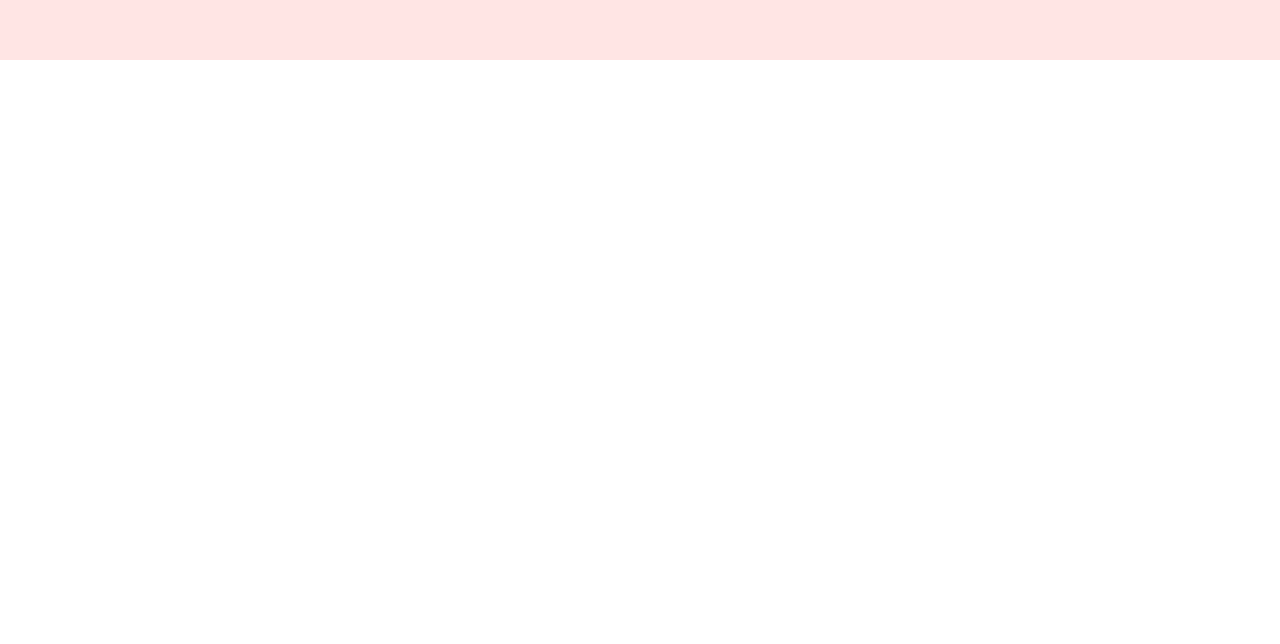
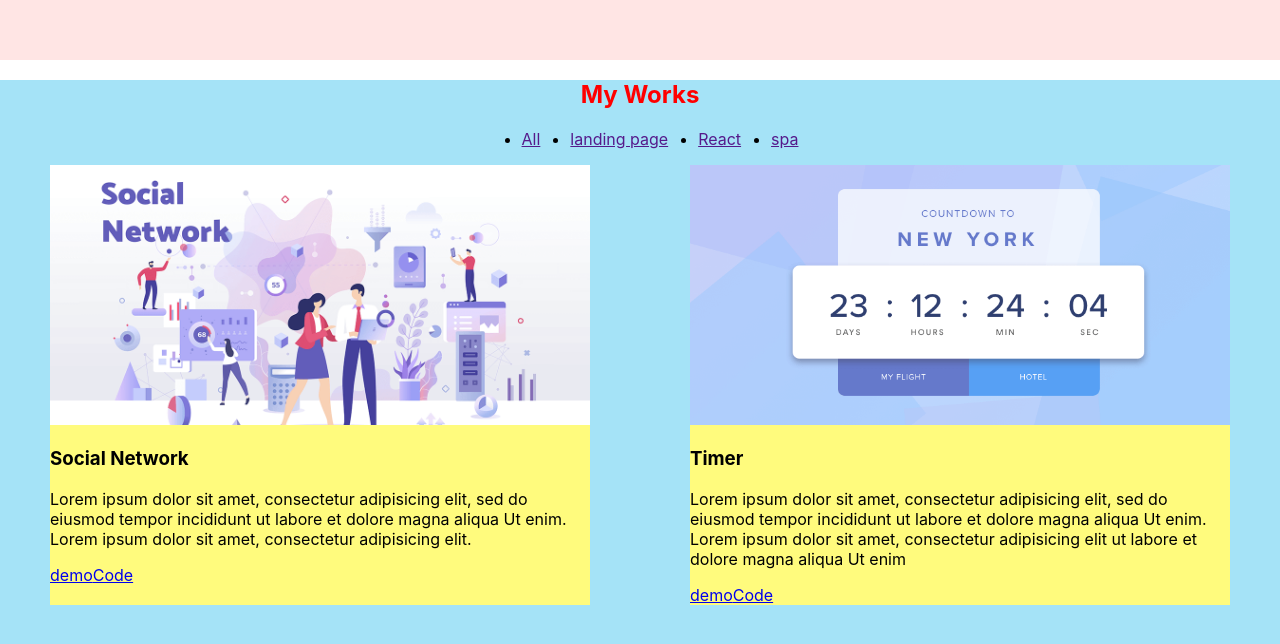
Before and after one commit to Moi-glaza-vezde/portfolio1, a React app: page / in a window 1280 px wide. Shown: the part 1614-2258 px from the top of the page. Before the commit the page ends 1674 px from the top, so only its background shows below. Built offline with nearby package versions, Linux system fonts and the light colour scheme.

Commit message:
block works

```diff
--- a/src/App.tsx
+++ b/src/App.tsx
@@ -3,6 +3,7 @@
 import { Header } from './layout/header/Header';
 import { Main } from './layout/sections/main/Main';
 import { Skills } from './layout/sections/skills/Skills';
+import { Works } from './layout/sections/works/Works';
 
 function App() {
    return (
@@ -10,6 +11,7 @@
          <Header />
          <Main />
          <Skills />
+         <Works />
       </div>
    );
 }
--- a/src/components/menu/Menu.tsx
+++ b/src/components/menu/Menu.tsx
@@ -1,25 +1,17 @@
 import React from 'react';
 import styled from 'styled-components';
 
-export const Menu = () => {
+export const Menu = (props: { menuItems: Array<string> }) => {
    return (
       <StyledMeny>
          <ul>
-            <li>
-               <a href="">Home</a>
-            </li>
-            <li>
-               <a href="">Skills</a>
-            </li>
-            <li>
-               <a href="">Works</a>
-            </li>
-            <li>
-               <a href="">Testimony</a>
-            </li>
-            <li>
-               <a href="">Contact</a>
-            </li>
+            {props.menuItems.map((item: string, index: number) => {
+               return (
+                  <li key={index}>
+                     <a href="">{item}</a>
+                  </li>
+               );
+            })}
          </ul>
       </StyledMeny>
    );
@@ -29,5 +21,6 @@
    ul {
       display: flex;
       gap: 30px;
+      justify-content: center;
    }
 `;
--- a/src/layout/header/Header.tsx
+++ b/src/layout/header/Header.tsx
@@ -3,11 +3,13 @@
 import { Logo } from '../../components/logo/Logo';
 import { Menu } from '../../components/menu/Menu';
 
+const items = ['Home', 'Skills', 'Works', 'Testimony', 'Contact'];
+
 export const Header = () => {
    return (
       <StyledHeader>
          <Logo />
-         <Menu />
+         <Menu menuItems={items} />
       </StyledHeader>
    );
 };
--- /dev/null
+++ b/src/layout/sections/works/Works.tsx
@@ -0,0 +1,41 @@
+import React from 'react';
+import styled from 'styled-components';
+import { SectionTitle } from '../../../components/SectionTitle';
+import { Menu } from '../../../components/menu/Menu';
+import { FlexWrapper } from '../../../components/FlexWrapper';
+import { Work } from './work/Work';
+
+import socialImg from '../../../assets/images/proj-1.png';
+import timerImg from '../../../assets/images/proj-2.png';
+
+const worksItems = ['All', 'landing page', 'React', 'spa'];
+export const Works = () => {
+   return (
+      <StyledWorks>
+         <SectionTitle>My Works</SectionTitle>
+         <Menu menuItems={worksItems} />
+
+         <FlexWrapper justify="space-around">
+            <Work
+               src={socialImg}
+               title={'Social Network'}
+               text={
+                  'Lorem ipsum dolor sit amet, consectetur adipisicing elit, sed do eiusmod tempor incididunt ut labore et dolore magna aliqua Ut enim. Lorem ipsum dolor sit amet, consectetur adipisicing elit.'
+               }
+            />
+            <Work
+               src={timerImg}
+               title={'Timer'}
+               text={
+                  'Lorem ipsum dolor sit amet, consectetur adipisicing elit, sed do eiusmod tempor incididunt ut labore et dolore magna aliqua Ut enim. Lorem ipsum dolor sit amet, consectetur adipisicing elit  ut labore et dolore magna aliqua Ut enim'
+               }
+            />
+         </FlexWrapper>
+      </StyledWorks>
+   );
+};
+
+const StyledWorks = styled.section`
+   min-height: 100vh;
+   background-color: #a5e3f7;
+`;
--- /dev/null
+++ b/src/layout/sections/works/work/Work.tsx
@@ -0,0 +1,35 @@
+import React from 'react';
+import styled from 'styled-components';
+
+type WorkPropsType = {
+   title: string;
+   text: string;
+   src: string;
+};
+export const Work = (props: WorkPropsType) => {
+   return (
+      <StyledWork>
+         <Image src={props.src} alt="" />
+         <Title>{props.title}</Title>
+         <Text>{props.text} </Text>
+         <Link href={'#'}>demo</Link>
+         <Link href={'#'}>Code</Link>
+      </StyledWork>
+   );
+};
+
+const StyledWork = styled.div`
+   background-color: #fffb7d;
+   max-width: 540px;
+   width: 100%;
+`;
+
+const Image = styled.img`
+   width: 100%;
+   height: 260px;
+   object-fit: cover;
+`;
+
+const Link = styled.a``;
+const Title = styled.h3``;
+const Text = styled.p``;
```
